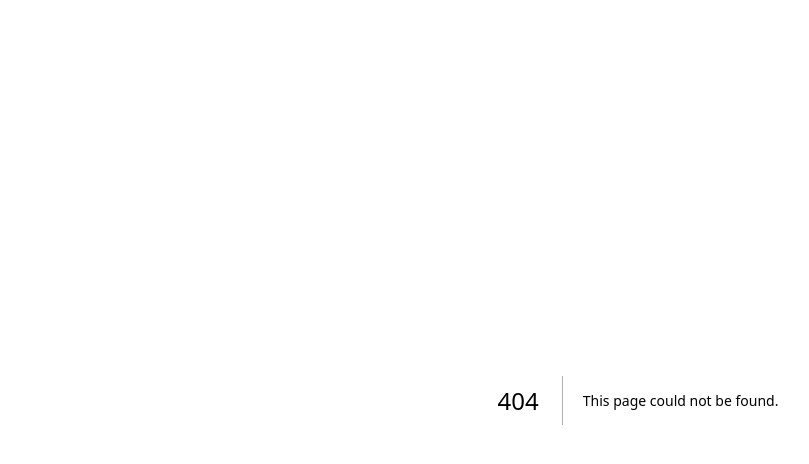
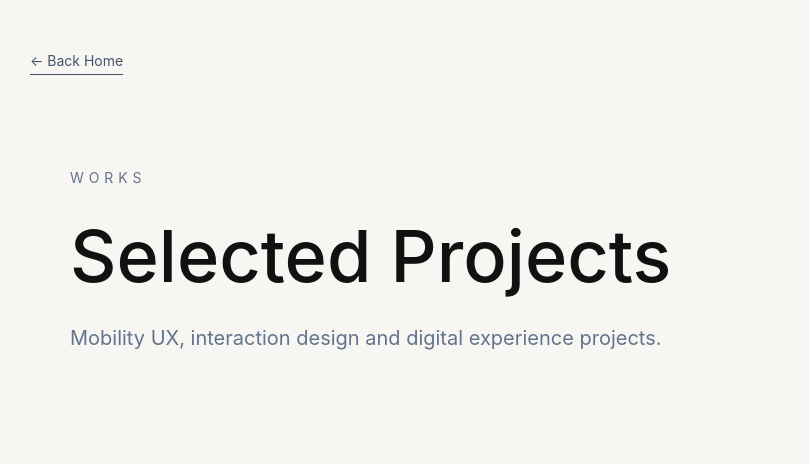
Before and after one commit to Sharon1204-svg/tang-defeng-portfolio, a Next.js app: page /works in a window 1280 px wide. Before the commit this address had no page. Shown: the top 464 px of the page, without its empty margins (2-811 px from the left). Built offline with nearby package versions, Linux system fonts and the light colour scheme.

Commit message:
Create works page with back home navigation

```diff
--- /dev/null
+++ b/src/app/works/page.tsx
@@ -0,0 +1,18 @@
+import Link from "next/link";
+
+export default function WorksPage(){
+  return (
+    <main className="min-h-screen bg-[#F7F6F2] px-8 py-12">
+      <Link href="/" className="text-sm text-slate-600 underline underline-offset-8">
+        ← Back Home
+      </Link>
+      <section className="container-custom py-24">
+        <p className="text-sm tracking-[0.35em] text-slate-500">WORKS</p>
+        <h1 className="mt-8 text-7xl font-medium">Selected Projects</h1>
+        <p className="mt-8 text-xl text-slate-500">
+          Mobility UX, interaction design and digital experience projects.
+        </p>
+      </section>
+    </main>
+  );
+}
```
